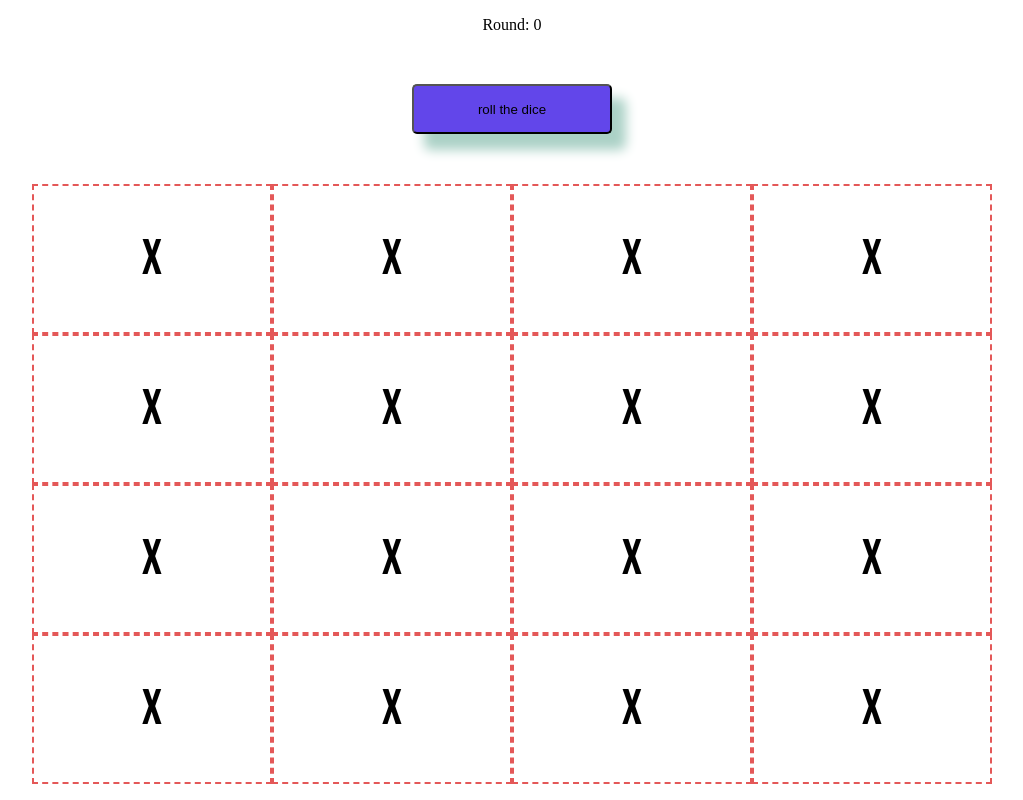
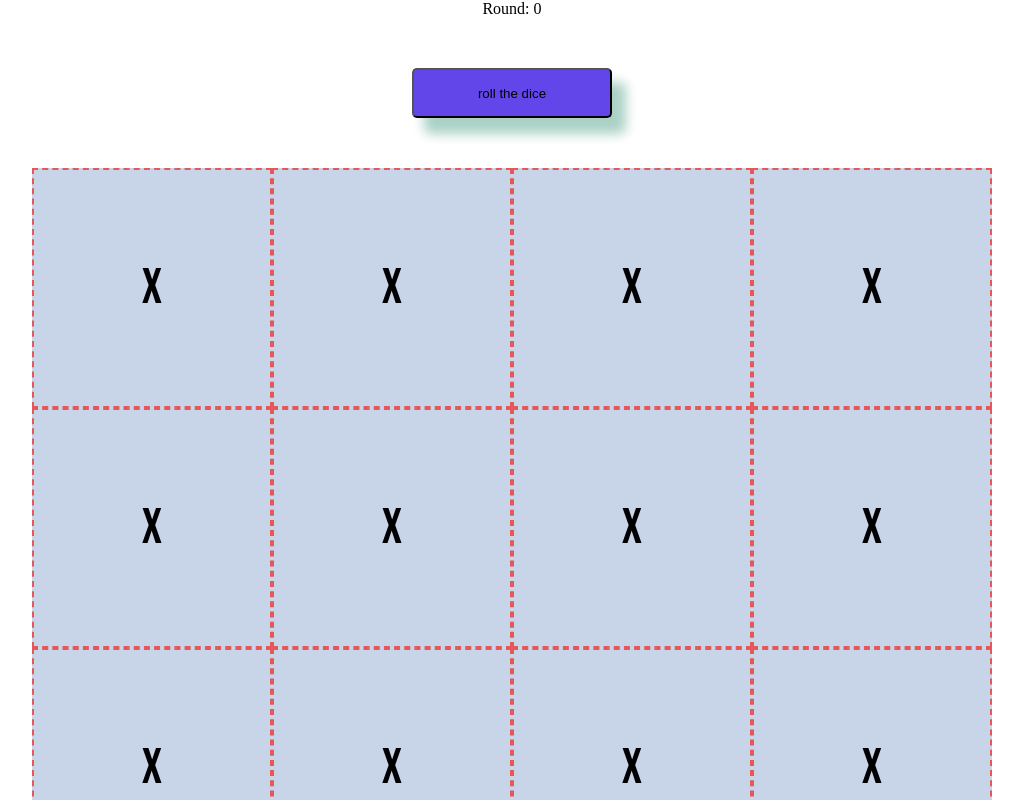
Before and after one commit to w-stawski/boggle-pl-react, a React (Vite) app: page / in a window 1280 px wide. Shown: the top 800 px of the page, without its empty margins (128-1151 px from the left). Built offline with nearby package versions, Linux system fonts and the light colour scheme.

Commit message:
dice style improved. Dices squares on mobile viewport

```diff
--- a/src/App.css
+++ b/src/App.css
@@ -1,11 +1,11 @@
 @import url("https://fonts.googleapis.com/css2?family=Bebas+Neue&display=swap");
 
 :root {
-  --color-bg: white;
+  --color-main-bg: white;
   --color-button: #6246ea;
   --color-border: #e45858;
   --color-shadow: #abd1c6;
-
+  --color-dice-bg: #c8d4e8;
   --font-main: "Bebas Neue", sans-serif;
 }
 * {
@@ -17,7 +17,7 @@
   display: flex;
   flex-direction: column;
   min-height: 100dvh;
-  background-color: var(--color-bg);
+  background-color: var(--color-main-bg);
   justify-content: center;
   align-items: center;
 
--- a/src/components/Dice/Dice.css
+++ b/src/components/Dice/Dice.css
@@ -2,6 +2,8 @@
   display: flex;
   align-items: center;
   justify-content: center;
+  aspect-ratio: 1 / 1;
+  background-color: var(--color-dice-bg);
   border: 2px dashed var(--color-border);
   font-size: 50px;
   font-family: var(--font-main);
--- a/src/components/Dicebox/Dicebox.css
+++ b/src/components/Dicebox/Dicebox.css
@@ -2,6 +2,6 @@
   display: grid;
   grid-template-columns: repeat(4, 1fr);
   width: 75%;
-  height: 75dvh;
+  aspect-ratio: 1 / 1;
   background-color: white;
 }
```
